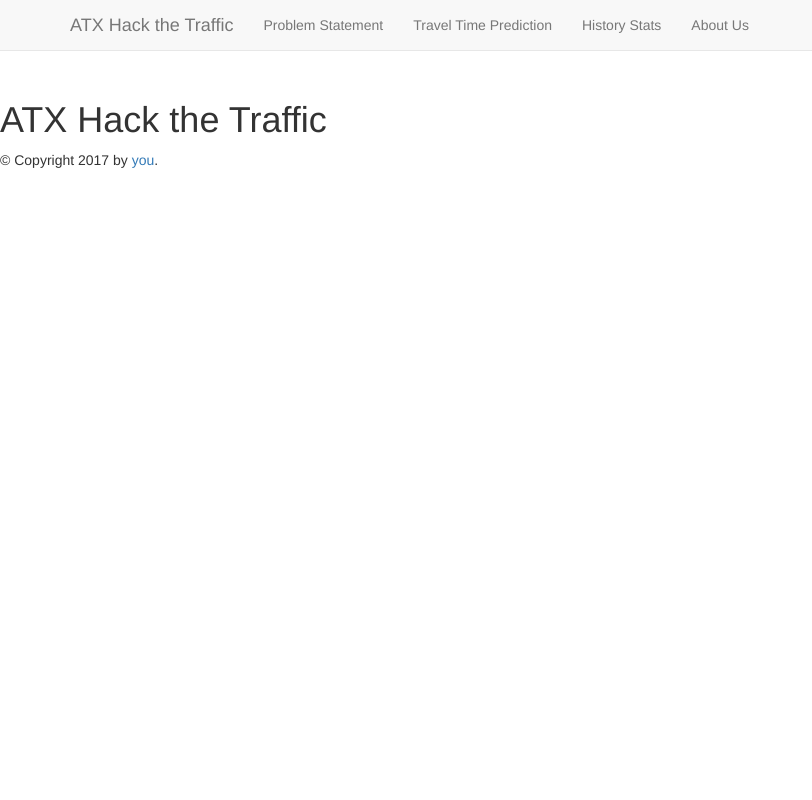
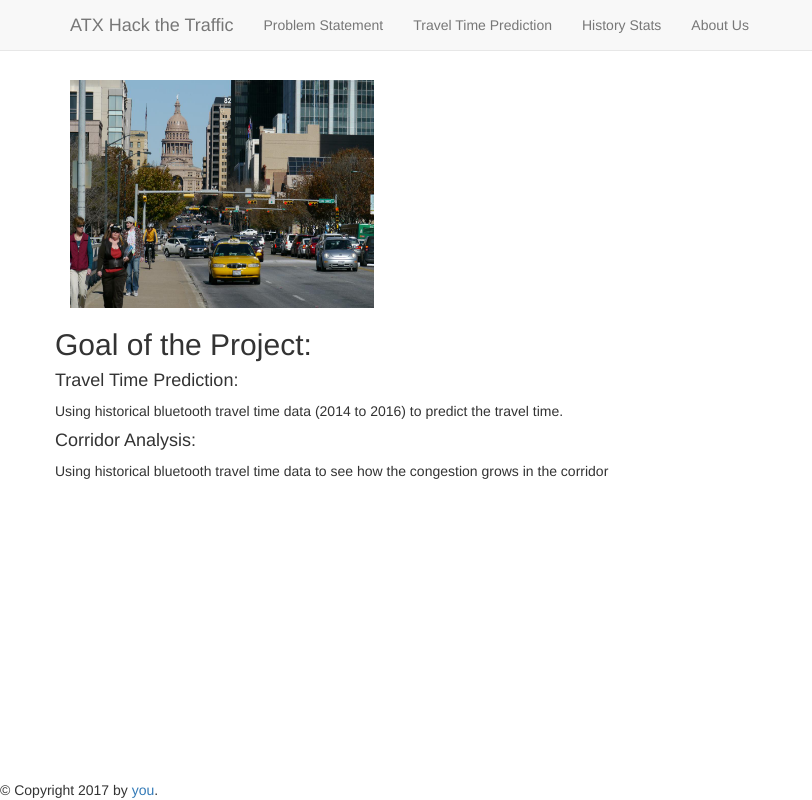
Before and after one commit to gges5110/ATXHackTheTraffic, a Flask app: page /problemStatement in a window 1280 px wide. Shown: the whole page, without its empty margins (0-812 px from the left). Run offline with Flask 2, Linux system fonts and the light colour scheme; some libraries are stand-ins or nearby versions.

Commit message:
PIc and Css

```diff
--- a/templates/base.html
+++ b/templates/base.html
@@ -8,6 +8,12 @@
     <!-- <link rel="stylesheet" href="style.css" /> -->
     <title>{% block title %}{% endblock %} - ATX Hack the Traffic</title>
     {% endblock %}
+    <style>
+    #footer {
+       position:absolute;
+       bottom:0;
+    }
+    </style>
   </head>
   <body>
     <!--fixed navbar -->
--- a/templates/problemStatement.html
+++ b/templates/problemStatement.html
@@ -1,5 +1,30 @@
 {% extends "base.html" %}
 {% block title %}Problem Statement{% endblock %}
+{%block head%}
+<style>
+#cover {
+  margin: auto;
+}
+#footer {
+   position:absolute;
+   bottom:0;
+}
+</style>
+{% endblock %}
+
 {% block content %}
-<h1>ATX Hack the Traffic</h1>
+<div class='container'>
+  <img id='cover' src={{ url_for('static', filename='Pic/Cover.jpg') }} alt="Mountain View" style="width:304px;height:228px;">
+  <div class = 'row'>
+    <h2>Goal of the Project:</h2>
+    <div class = 'col-4'>
+    <h4>Travel Time Prediction:</h4>
+      Using historical bluetooth travel time data (2014 to 2016) to predict the travel time.
+    </div>
+    <div class = 'col-4'>
+    <h4>Corridor Analysis:</h4>
+      Using historical bluetooth travel time data to see how the congestion grows in the corridor
+    </div>
+  </div>
+</div>
 {% endblock %}
```
Also changed, not shown: static/Pic/Cover.JPG (added).
